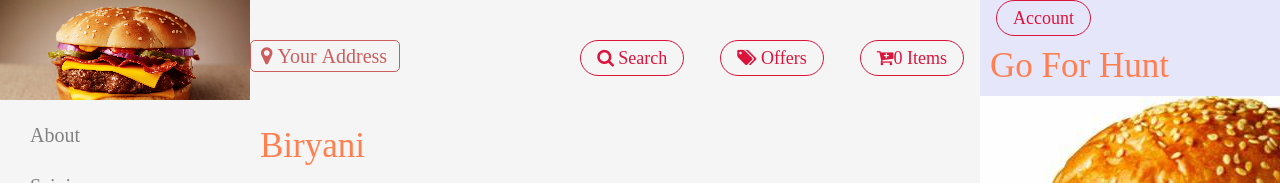
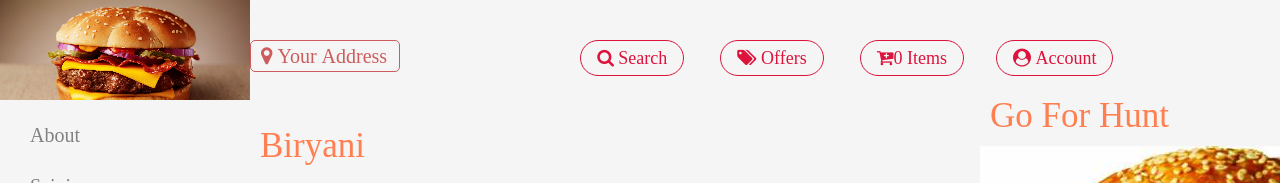
Before and after one commit to NethmiThathsarani12/Food-Delivery-Website, a plain HTML site: page index.html in a window 1280 px wide. Shown: the top 183 px of the page. Drawn offline with Linux system fonts and the light colour scheme.

Commit message:
update cart

```diff
--- a/index.css
+++ b/index.css
@@ -195,5 +195,16 @@ body{
 }
 
 #cart{
-    background: lavender;
+    background: whitesmoke;
+    padding-right: 30px;
+    overflow-y: scroll;
 }
+
+.taste-header{
+    padding-top: 40px;
+    padding-bottom: 10px;
+    position: sticky;
+    top: 0;
+    background: whitesmoke;
+
+}
--- a/index.html
+++ b/index.html
@@ -331,7 +331,7 @@
         <div id="cart">
             <div class="taste-header">
                 <div class="user">
-                    <i class="fa fa-usEr-circle">
+                    <i class="fa fa-user-circle">
                         Account
                     </i>
                 </div>
```
